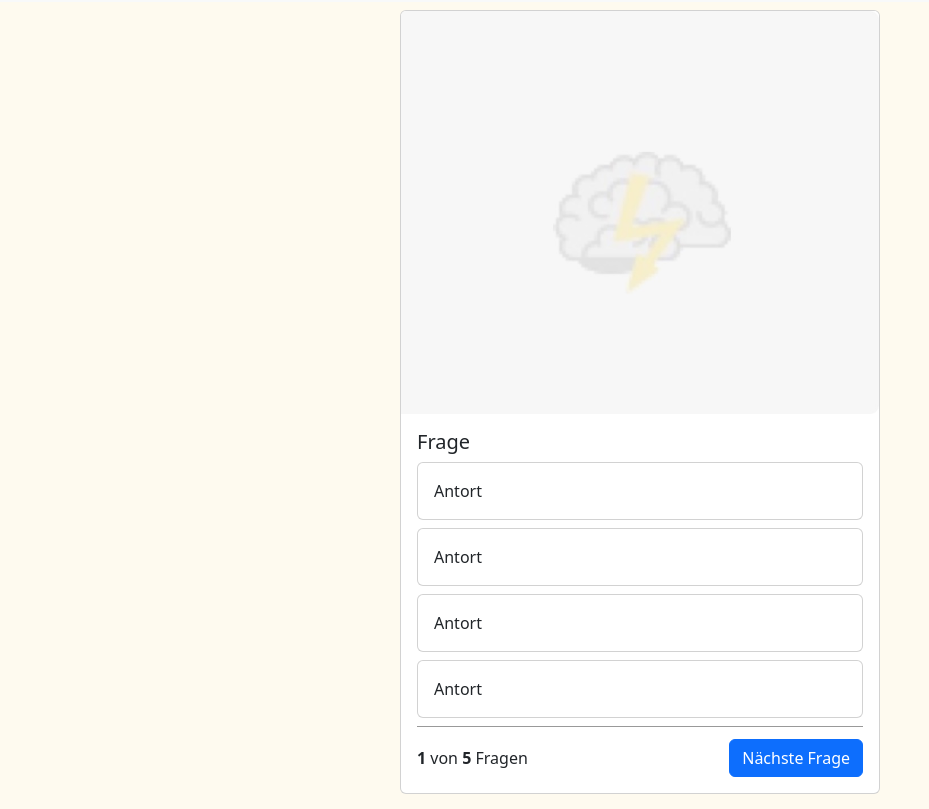
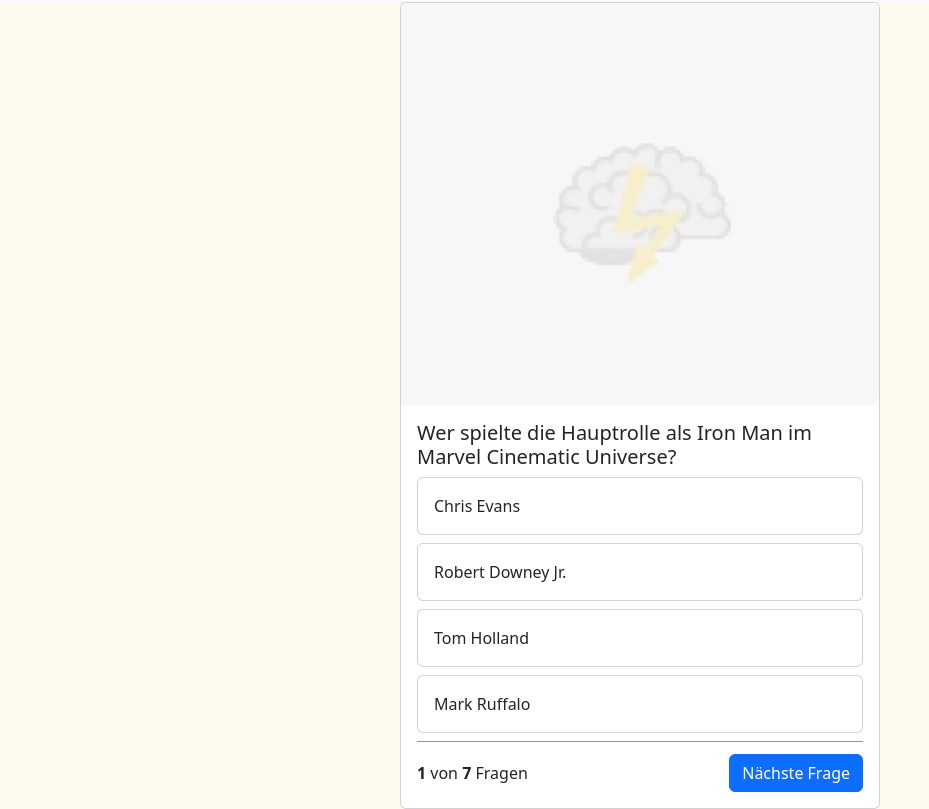
Before and after one commit to KKrntzk/quizzapp, a plain HTML site: page index.html in a window 1280 px wide. Shown: the part 80-889 px from the top of the page, without its empty margins (0-929 px from the left). Drawn offline with nearby package versions, Linux system fonts and the light colour scheme.

Commit message:
function init and showCurrentQuestion added

```diff
--- a/index.html
+++ b/index.html
@@ -18,7 +18,7 @@
       crossorigin="anonymous"
     ></script>
   </head>
-  <body>
+  <body onload="init()">
     <nav class="navbar bg-body-tertiary">
       <div class="container-fluid">
         <span class="navbar-brand mb-0 h1"> <h1>Quizzapp</h1></span>
@@ -29,21 +29,21 @@
       <div class="card quizz-card">
         <img src="./Quizapp/img/brainbg.jpg" class="card-img-top" alt="..." />
         <div class="card-body">
-          <h5 class="card-title">Frage</h5>
+          <h5 class="card-title" id="questionText">Frage</h5>
           <div class="card mb-2">
-            <div class="card-body">Antort</div>
+            <div class="card-body" id="answer_1">Antort</div>
           </div>
           <div class="card mb-2">
-            <div class="card-body">Antort</div>
+            <div class="card-body" id="answer_2">Antort</div>
           </div>
           <div class="card mb-2">
-            <div class="card-body">Antort</div>
+            <div class="card-body" id="answer_3">Antort</div>
           </div>
           <div class="card mb-2">
-            <div class="card-body">Antort</div>
+            <div class="card-body" id="answer_4">Antort</div>
           </div>
           <div class="question-footer">
-            <span> <b>1</b> von <b>5</b> Fragen </span>
+            <span> <b>1</b> von <b id="totalQuestionLength">5</b> Fragen </span>
             <button class="btn btn-primary">Nächste Frage</button>
           </div>
         </div>
--- a/script.js
+++ b/script.js
@@ -58,3 +58,19 @@
     right_answer: 1,
   },
 ];
+
+let currentQuestion = 0;
+
+function init() {
+  document.getElementById("totalQuestionLength").innerHTML = questions.length;
+  showCurrentQuestion();
+}
+
+function showCurrentQuestion() {
+  let question = questions[currentQuestion];
+  document.getElementById("questionText").innerHTML = question["question"];
+  document.getElementById("answer_1").innerHTML = question["answer_1"];
+  document.getElementById("answer_2").innerHTML = question["answer_2"];
+  document.getElementById("answer_3").innerHTML = question["answer_3"];
+  document.getElementById("answer_4").innerHTML = question["answer_4"];
+}
```
